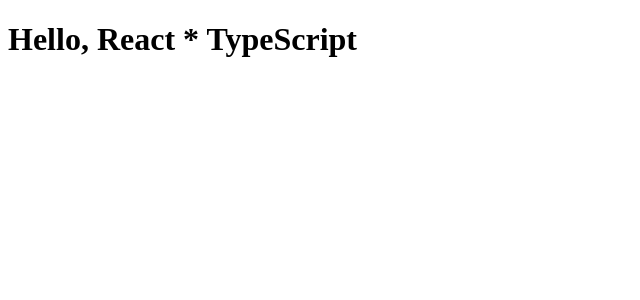
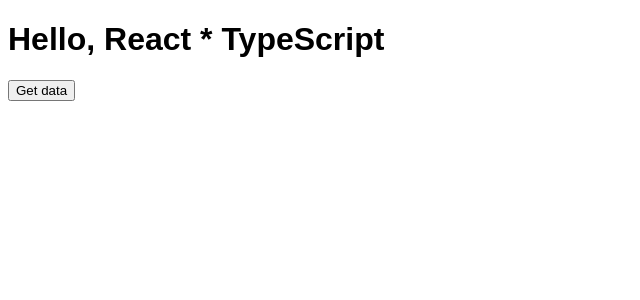
Before and after one commit to k-kudo-hub/react-practice2, a React (Create React App) app in the folder section_10/: page / in a window 1280 px wide. Shown: the top 300 px of the page, without its empty margins (0-640 px from the left). Built offline with nearby package versions, Linux system fonts and the light colour scheme.

Commit message:
The todo list retrieved from jsonplaceholder was given a type and displayed as a list.

```diff
--- a/section_10/src/App.tsx
+++ b/section_10/src/App.tsx
@@ -1,8 +1,34 @@
-import React from 'react';
+import React, { useState } from 'react';
+import axios from 'axios';
+import { Todo } from './Todo';
+import "./styles.css";
+
+type TodoType = {
+  userId: number;
+  id: number;
+  title: string;
+  completed: boolean;
+};
+
 const App = () => {
+  const [todos, setTodos] = useState<Array<TodoType>>([]);
+  const onClickFetchData = () => {
+    axios
+      .get<Array<TodoType>>("https://jsonplaceholder.typicode.com/todos")
+      .then((res) => {
+        setTodos(res.data);
+      })
+      .catch((err) => {
+        console.log(err);
+      })
+  }
   return(
-    <div>
+    <div className="App">
       <h1>Hello, React * TypeScript</h1>
+      <button onClick={onClickFetchData}>Get data</button>
+      {todos.map((todo) => (
+        <Todo key={todo.id} title={todo.title} userId={todo.userId}/>
+      ))}
     </div>
   )
 }
--- /dev/null
+++ b/section_10/src/Todo.tsx
@@ -0,0 +1,6 @@
+import React from 'react'
+
+export const Todo = (props) => {
+  const { title, userId } = props
+  return <p>{`${title}(USER ID: ${userId})`}</p>
+}
```
